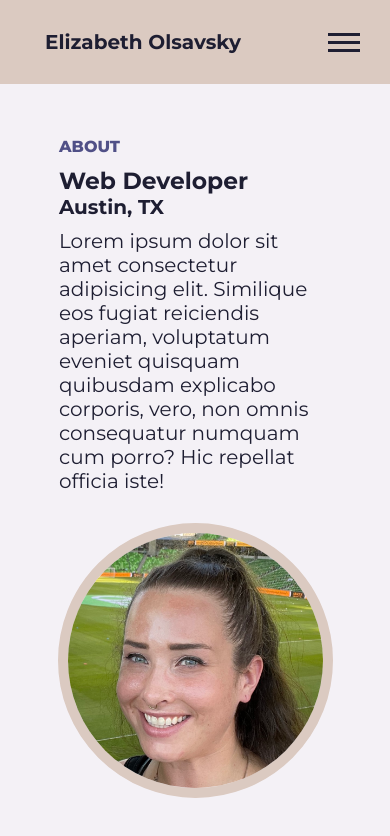
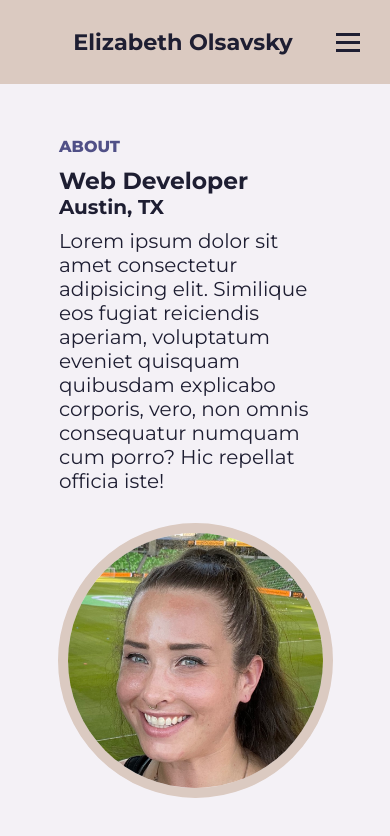
Before and after one commit to elizabetholsavsky/portfolio, a React (Create React App) app: page / in a window 390 px wide. Shown: the top 836 px of the page. Built offline with nearby package versions, Linux system fonts and the light colour scheme.

Commit message:
modify media queries for nav, h1 size adjust and centers for smaller screens, hamburger menu bars adjust for smaller screens

```diff
--- a/src/components/Nav/Hamburger.css
+++ b/src/components/Nav/Hamburger.css
@@ -69,3 +69,9 @@
         margin: 16px 0;
     }
 }
+
+@media (max-width: 475px) {
+    .hamburger-bar {
+        width: 1.5rem;
+    }
+}
--- a/src/components/Nav/Nav.css
+++ b/src/components/Nav/Nav.css
@@ -20,10 +20,6 @@ header {
     max-width: 900px;
 }
 
-h1 {
-    font-size: 1.25rem;
-}
-
 .name, .nav-menu {
     list-style: none;
     display: flex;
@@ -31,27 +27,48 @@ h1 {
     font-size: 1.25rem;
 }
 
-.name {
-    font-weight: bold;
-}
-
 .name, .nav-link {
     color: var(--text);
     text-decoration: none;
+}
+
+h1 {
+    font-size: 1.8rem;
+}
+
+.nav-link {
     margin: 10px;
-    padding: 5px;
 }
 
 .nav-link:hover {
     color: var(--active);
 }
+
 .active {
     font-weight: bold;
     color: var(--active);
 }
 
-@media (max-width: 350px) {
+@media(max-width:825px) {
+    .name {
+        display: flex;
+        align-items: center;
+        justify-content: center;
+    }
+}
+
+@media (max-width: 475px) {
+    h1, .nav-menu {
+        font-size: 1.4rem;
+    }
+}
+
+@media (max-width: 365px) {
     h1, .nav-menu {
         font-size: 1rem;
     }
+
+    .name {
+        justify-content: left;
+    }
 }
```
